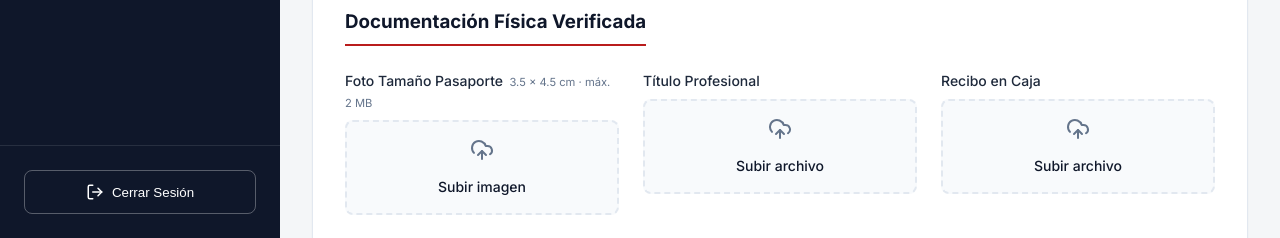
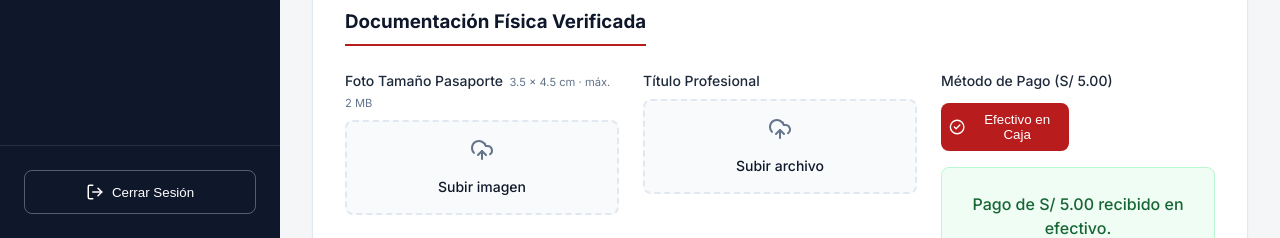
Before and after one commit to VantoFenix/sistema-web-coleing, a React (Vite) app in the folder front-cip/: page /admin/presencial in a window 1280 px wide. Shown: the part 562-800 px from the top of the page. Built offline with nearby package versions, Linux system fonts and the light colour scheme; no server answers.

Commit message:
feat: replace recibo with metodo de pago in presencial workflow

```diff
--- a/front-cip/src/pages/admin/AdminPresencial.jsx
+++ b/front-cip/src/pages/admin/AdminPresencial.jsx
@@ -15,7 +15,7 @@ export default function AdminPresencial() {
   const [foto, setFoto] = useState(null);
   const [fotoInfo, setFotoInfo] = useState('');
   const [titulo, setTitulo] = useState(null);
-  const [recibo, setRecibo] = useState(null);
+  const [metodoPago, setMetodoPago] = useState('CAJA'); // 'CAJA' | 'YAPE_PLIN'
 
   const [isValidando, setIsValidando] = useState(false);
   const [dniValidado, setDniValidado] = useState(false);
@@ -104,8 +104,8 @@ export default function AdminPresencial() {
 
   const handleSubmit = async (e) => {
     e.preventDefault();
-    if (!nombres || !carrera || !sede || !foto || !titulo || !recibo) {
-      setErrorMsg("Complete todos los campos y adjunte los documentos.");
+    if (!nombres || !carrera || !sede || !foto || !titulo) {
+      setErrorMsg("Complete todos los campos y adjunte los documentos requeridos.");
       return;
     }
     if (dni.length !== 8) {
@@ -119,13 +119,10 @@ export default function AdminPresencial() {
       return;
     }
     if (titulo.type !== 'application/pdf') {
-      setErrorMsg("El Título Profesional debe ser un archivo PDF.");
+      setErrorMsg("El título debe ser un archivo PDF.");
       return;
     }
-    if (!recibo.type.startsWith('image/') && recibo.type !== 'application/pdf') {
-      setErrorMsg("El Recibo de Caja debe ser un PDF o una imagen.");
-      return;
-    }
+
     setErrorMsg('');
     setEnviando(true);
 
@@ -138,7 +135,7 @@ export default function AdminPresencial() {
       formData.append('sede', sede);
       formData.append('foto', foto);
       formData.append('titulo', titulo);
-      formData.append('recibo', recibo);
+      formData.append('metodo_pago', metodoPago);
       formData.append('origen', 'PRESENCIAL');
 
       const resPost = await fetch('/api/postulaciones/', { method: 'POST', body: formData });
@@ -263,20 +260,51 @@ export default function AdminPresencial() {
               </div>
             </div>
 
-            {/* ── Título y Recibo (sin procesamiento especial) ── */}
-            {[
-              { label: 'Título Profesional', accept: '.pdf', state: titulo, setter: setTitulo },
-              { label: 'Recibo en Caja', accept: '.pdf,image/*', state: recibo, setter: setRecibo },
-            ].map(({ label, accept, state, setter }) => (
-              <div className="form-group" key={label}>
-                <label className="form-label">{label}</label>
-                <div style={{ border: '2px dashed var(--border-color)', borderRadius: '8px', padding: '1rem', textAlign: 'center', background: '#f8fafc', cursor: 'pointer', position: 'relative' }}>
-                  <input type="file" accept={accept} onChange={(e) => handleFileChange(e, setter)} style={{ opacity: 0, position: 'absolute', top: 0, left: 0, right: 0, bottom: 0, width: '100%', cursor: 'pointer' }} />
-                  <UploadCloud size={24} color="var(--text-muted)" style={{ margin: '0 auto 0.5rem auto' }} />
-                  <p style={{ fontSize: '0.875rem', color: 'var(--cip-blue)', fontWeight: '500', whiteSpace: 'nowrap', overflow: 'hidden', textOverflow: 'ellipsis', maxWidth: '200px', margin: '0 auto' }}>{state ? state.name : 'Subir archivo'}</p>
+            {/* ── Título (sin procesamiento especial) ── */}
+            <div className="form-group">
+              <label className="form-label">Título Profesional</label>
+              <div style={{ border: '2px dashed var(--border-color)', borderRadius: '8px', padding: '1rem', textAlign: 'center', background: '#f8fafc', cursor: 'pointer', position: 'relative' }}>
+                <input type="file" accept=".pdf" onChange={(e) => handleFileChange(e, setTitulo)} style={{ opacity: 0, position: 'absolute', top: 0, left: 0, right: 0, bottom: 0, width: '100%', cursor: 'pointer' }} />
+                <UploadCloud size={24} color="var(--text-muted)" style={{ margin: '0 auto 0.5rem auto' }} />
+                <p style={{ fontSize: '0.875rem', color: 'var(--cip-blue)', fontWeight: '500', whiteSpace: 'nowrap', overflow: 'hidden', textOverflow: 'ellipsis', maxWidth: '200px', margin: '0 auto' }}>{titulo ? titulo.name : 'Subir archivo'}</p>
+              </div>
+            </div>
+
+            {/* ── Método de Pago ── */}
+            <div className="form-group">
+              <label className="form-label" style={{ display: 'block', marginBottom: '0.75rem' }}>Método de Pago (S/ 5.00)</label>
+
+              <div style={{ display: 'flex', gap: '1rem', marginBottom: '1rem' }}>
+                <button
+                  type="button"
+                  className={`btn ${metodoPago === 'CAJA' ? 'btn-primary' : 'btn-outline'}`}
+                  onClick={() => setMetodoPago('CAJA')}
+                  style={{ flex: 1, padding: '0.5rem', display: 'flex', justifyContent: 'center', alignItems: 'center', gap: '0.5rem' }}
+                >
+                  <CheckCircle2 size={18} style={{ opacity: metodoPago === 'CAJA' ? 1 : 0 }} />
+                  Efectivo en Caja
+                </button>
+                <button
+                  type="button"
+                  className={`btn ${metodoPago === 'YAPE_PLIN' ? 'btn-primary' : 'btn-outline'}`}
+                  onClick={() => setMetodoPago('YAPE_PLIN')}
+                  style={{ flex: 1, padding: '0.5rem', display: 'flex', justifyContent: 'center', alignItems: 'center', gap: '0.5rem' }}
+                >
+                  <CheckCircle2 size={18} style={{ opacity: metodoPago === 'YAPE_PLIN' ? 1 : 0 }} />
+                  QR Yape / Plin
+                </button>
+              </div>
+
+              {metodoPago === 'CAJA' ? (
+                <div style={{ padding: '1.5rem', background: '#f0fdf4', border: '1px solid #bbf7d0', borderRadius: '0.5rem', textAlign: 'center', color: '#166534', fontWeight: '500' }}>
+                  Pago de S/ 5.00 recibido en efectivo.
                 </div>
-              </div>
-            ))}
+              ) : (
+                <div style={{ padding: '1rem', border: '2px dashed #cbd5e1', borderRadius: '0.5rem', display: 'flex', alignItems: 'center', justifyContent: 'center', minHeight: '80px', background: '#f8fafc', color: '#64748b', textAlign: 'center', fontWeight: '500' }}>
+                  Espacio reservado para API de QR (S/ 5.00)
+                </div>
+              )}
+            </div>
           </div>
 
           {errorMsg && (
```
Also changed, not shown: 2 other files (tests, documents, lock files or other folders).
